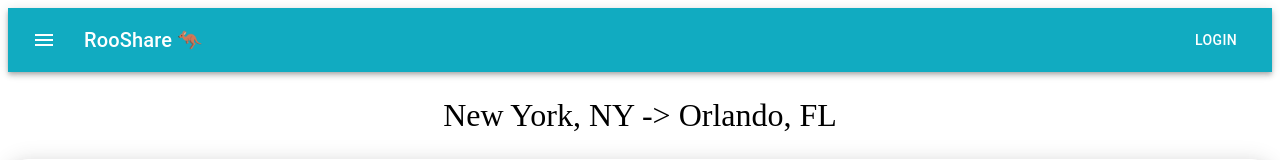
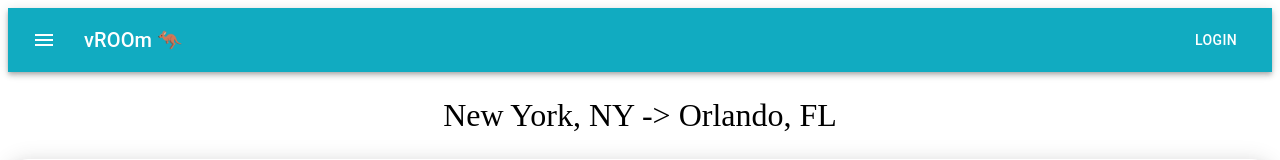
Before and after one commit to rfe-Ride-Share/Hidden-Sand-Village, a React (Create React App) app in the folder client/: page / in a window 1280 px wide. Shown: the top 160 px of the page. Built offline with nearby package versions, Linux system fonts and the light colour scheme; the HTML template or start-up script is replaced by a standard one.

Commit message:
got stuff done

```diff
--- a/client/src/components/trip-view/placeholder-bar.jsx
+++ b/client/src/components/trip-view/placeholder-bar.jsx
@@ -33,7 +33,7 @@ export default function PlaceHolderBar() {
             <MenuIcon />
           </IconButton>
           <Typography variant="h6" component="div" sx={{ flexGrow: 1 }}>
-            RooShare 🦘
+            vROOm 🦘
           </Typography>
           <Button color="inherit">Login</Button>
         </Toolbar>
--- a/client/src/components/trip-view/title-of-trip.jsx
+++ b/client/src/components/trip-view/title-of-trip.jsx
@@ -12,6 +12,6 @@ function TitleOfTrip() {
 const TitleOfTripComponent = styled.div`
   font-size: 32px;
   margin: 25px;
-`
+`;
 
 export default TitleOfTrip;
```
Also changed, not shown: 2 other files (tests, documents, lock files or other folders).
